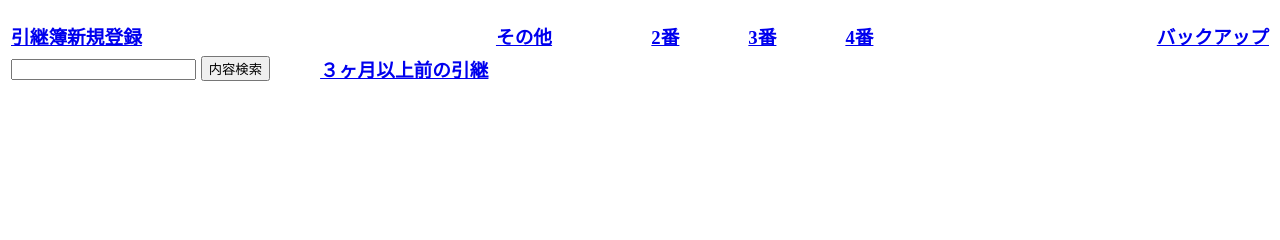
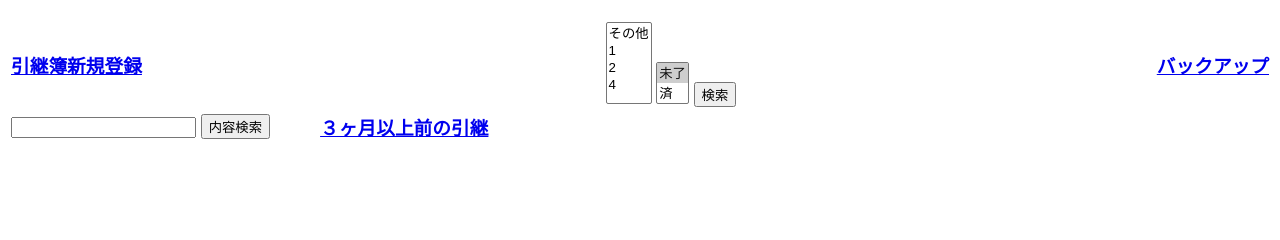
Before and after one commit to tsmkuvdi/hikitsugi, a PHP site: page / in a window 1280 px wide. Shown: the part 96-336 px from the top of the page. Run offline with PHP 8.4, Linux system fonts and the light colour scheme; data that the repository does not hold is empty.

Commit message:
3ヶ月以内検索

```diff
--- /dev/null
+++ b/sourcecode/config/config_post2.php
@@ -0,0 +1,3 @@
+<?php
+$category = (int) $_POST['category'];
+$shinkou = (int) $_POST['shinkou'];
--- a/sourcecode/index.php
+++ b/sourcecode/index.php
@@ -69,16 +69,18 @@
      <div align="left"><a href="form.php">引継簿新規登録</a></div>
     </th>
     <th>
-      <a href="cat_one.php">その他</a>
-    </th>
-    <th>
-      <a href="cat_two.php">2番</a>
-    </th>
-    <th>
-      <a href="cat_three.php">3番</a>
-    </th>
-    <th>
-      <a href="cat_four.php">4番</a>
+       <form action = "category_select_3month.php" method="post">
+        <select name="category" size="4">
+           <?php require_once ('function_gather/function_category_html.php'); ?>
+           <?php category_Html_Select(); ?>
+        </select>
+
+        <select name="shinkou" size="2">
+         <option value="1" selected>未了</option>
+         <option value="2">済</option>
+        </select>
+         <input type="submit" name="exec" value="検索">
+       </form>
     </th>
     <th>
      <div align="right"><a href="prebackup.html">バックアップ</a></div>
```
Also changed, not shown: sourcecode/category_select_3month.php (renamed from sourcecode/cat_two.php, +14 -10 lines).
